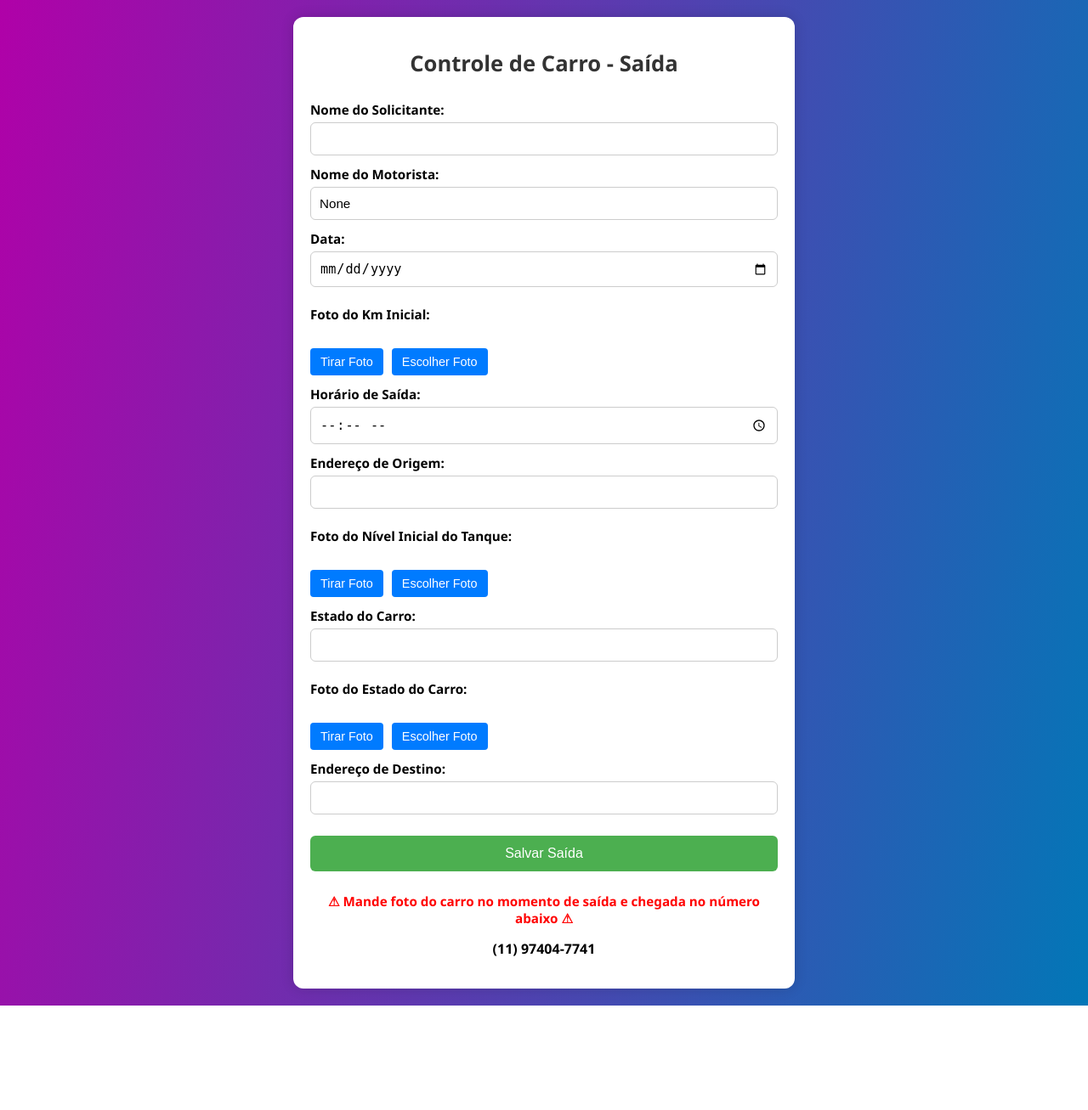
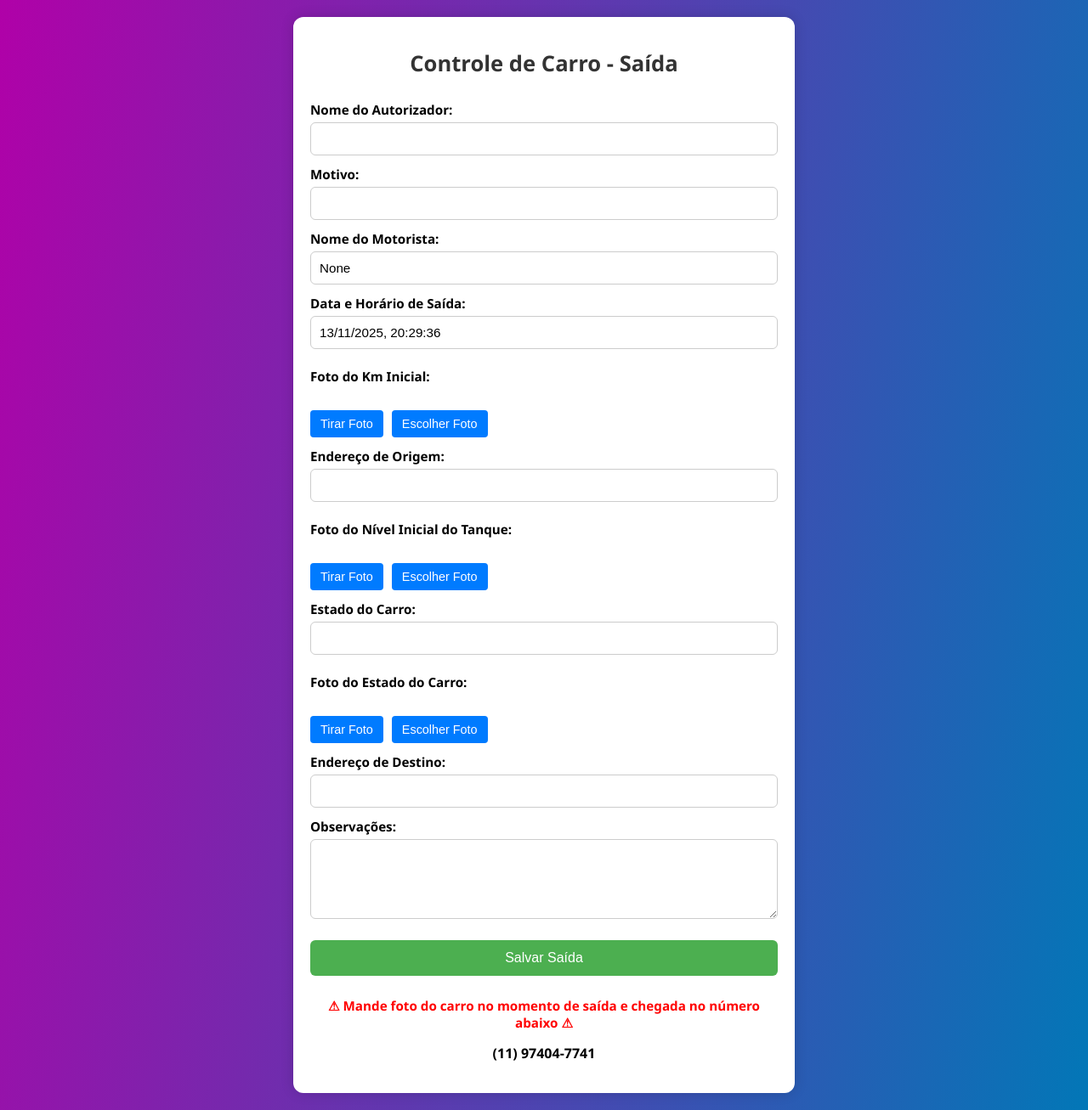
Before and after one commit to rasilvabrandao-stack/VeiculosFlex, a Flask app: page /form/1 in a window 1280 px wide. Shown: the whole page at 85% size. Before the commit the page ends 1184 px from the top, so only its background shows below. Run offline with Flask 3, Linux system fonts and the light colour scheme.

Commit message:
Update initial form: change 'Solicitante' to 'Autorizador', add 'Motivo' field, auto-fill date/time, add 'Observações' textarea

```diff
--- a/templates/initial_form.html
+++ b/templates/initial_form.html
@@ -87,6 +87,15 @@
       font-size: 0.95rem;
     }
 
+    textarea {
+      padding: 10px;
+      margin-top: 5px;
+      border: 1px solid #ccc;
+      border-radius: 6px;
+      font-size: 0.95rem;
+      resize: vertical;
+    }
+
     button {
       margin-top: 25px;
       padding: 12px;
@@ -171,14 +180,17 @@ input[type="time"]:focus {
     <form id="initialForm" enctype="multipart/form-data">
       <input type="hidden" id="cpf" name="cpf" value="{{ cpf }}">
 
-      <label for="requester_name">Nome do Solicitante:</label>
+      <label for="requester_name">Nome do Autorizador:</label>
       <input type="text" id="requester_name" name="requester_name" required>
+
+      <label for="reason">Motivo:</label>
+      <input type="text" id="reason" name="reason" required>
 
       <label for="driver_name">Nome do Motorista:</label>
       <input type="text" id="driver_name" name="driver_name" value="{{ driver_name }}" required>
 
-      <label for="date">Data:</label>
-      <input type="date" id="date" name="date" required>
+      <label for="date_time">Data e Horário de Saída:</label>
+      <input type="text" id="date_time" name="date_time" readonly>
 
       <div class="photo-section">
         <label>Foto do Km Inicial:</label>
@@ -189,9 +201,6 @@ input[type="time"]:focus {
         </div>
         <img id="initial_km_preview" class="photo-preview" alt="Preview">
       </div>
-
-      <label for="departure_time">Horário de Saída:</label>
-      <input type="time" id="departure_time" name="departure_time" required>
 
       <label for="origin">Endereço de Origem:</label>
       <input type="text" id="origin" name="origin" required>
@@ -220,6 +229,9 @@ input[type="time"]:focus {
 
       <label for="destination">Endereço de Destino:</label>
       <input type="text" id="destination" name="destination" required>
+
+      <label for="observations">Observações:</label>
+      <textarea id="observations" name="observations" rows="4"></textarea>
 
       <button type="submit">Salvar Saída</button>
     </form>
@@ -281,6 +293,20 @@ input[type="time"]:focus {
       }
     });
 
+    // Set current date and time on page load
+    document.addEventListener('DOMContentLoaded', function() {
+      const now = new Date();
+      const dateTimeString = now.toLocaleString('pt-BR', {
+        year: 'numeric',
+        month: '2-digit',
+        day: '2-digit',
+        hour: '2-digit',
+        minute: '2-digit',
+        second: '2-digit'
+      });
+      document.getElementById('date_time').value = dateTimeString;
+    });
+
     document.getElementById('initialForm').addEventListener('submit', function(e) {
       e.preventDefault();
       const formData = new FormData(e.target);
```
